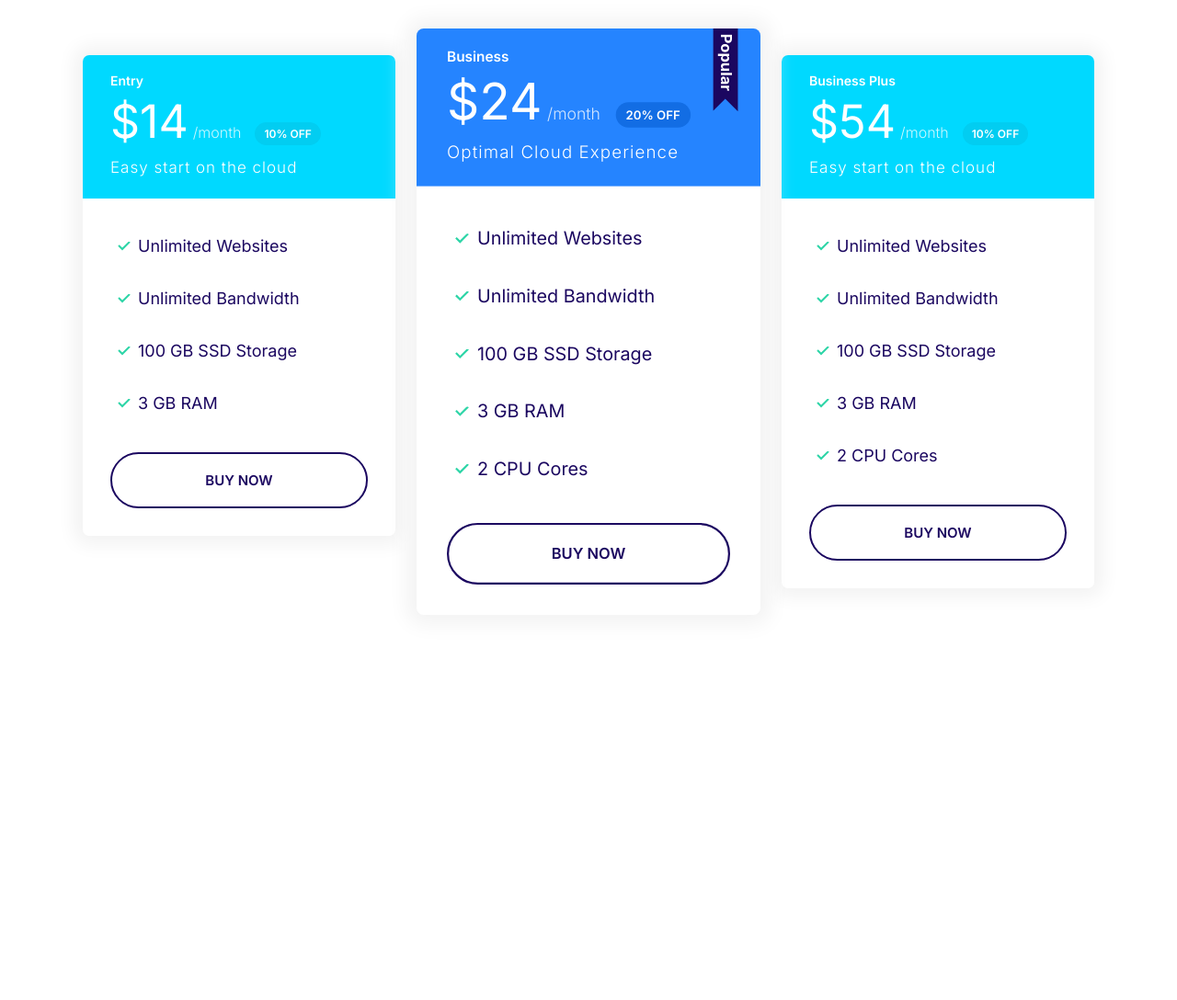
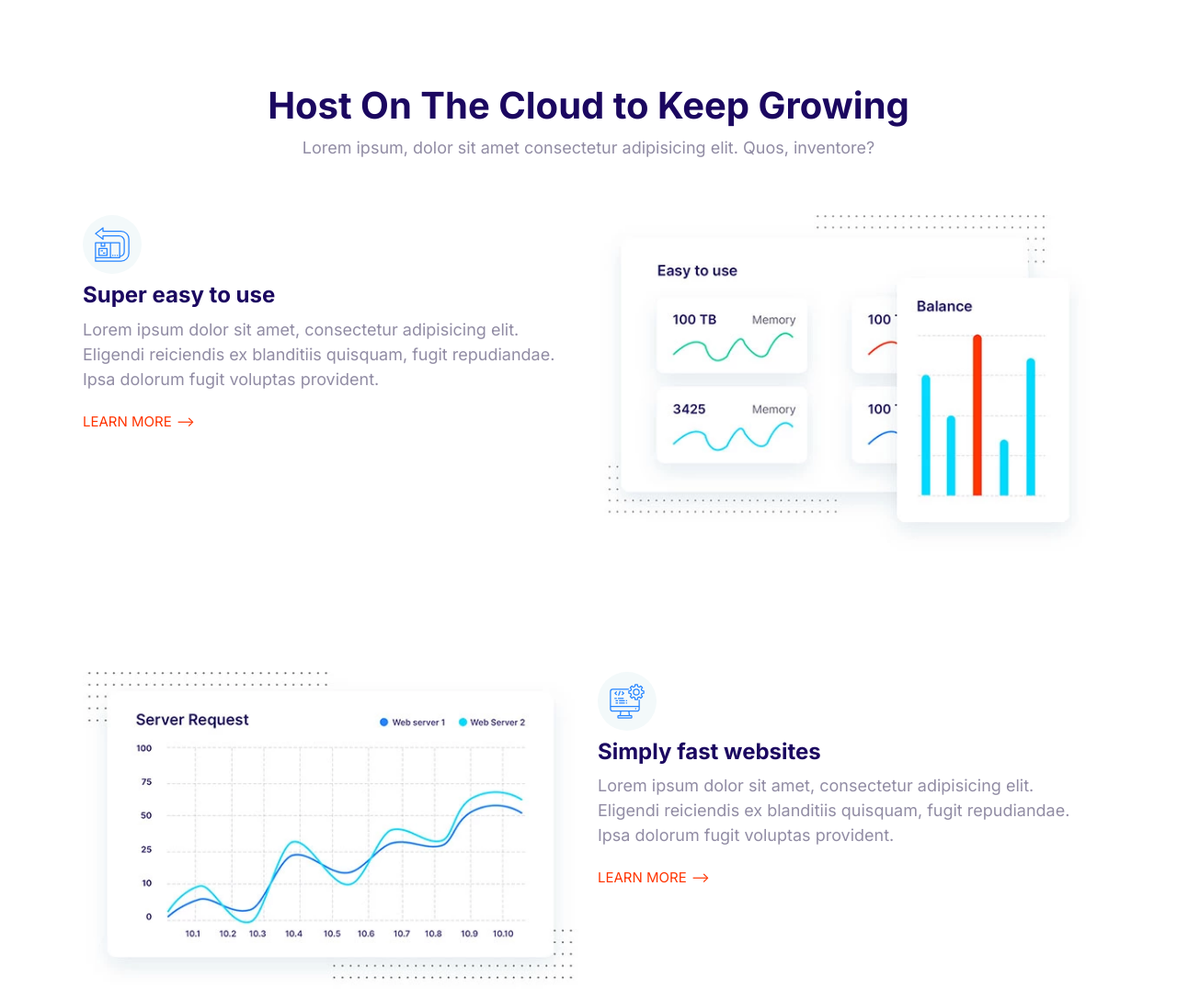
Before and after one commit to dule979/Demo-single-page-application, a plain HTML site: page index.html in a window 1280 px wide. Shown: the top 1088 px of the page at 92% size. Before the commit the page ends 800 px from the top, so only its background shows below. Drawn offline with Linux system fonts and the light colour scheme.

Commit message:
Creating the feature component.

```diff
--- a/css/style.css
+++ b/css/style.css
@@ -780,3 +780,28 @@ a {
   max-width: 500px;
   margin: 0 auto;
 }
+
+/* Features */
+
+.feature {
+  gap: 4rem 2rem;
+  margin: 12rem 0;
+}
+
+.feature:first-of-type {
+  margin-top: 6rem;
+}
+
+.feature__heading {
+  margin: 1rem 0;
+}
+
+.feature__image {
+  width: 100%;
+}
+
+@media screen and (min-width: 1024px) {
+  .feature:nth-of-type(even) .feature__content {
+    order: 2;
+  }
+}
--- a/index.html
+++ b/index.html
@@ -13,71 +13,122 @@
     <link rel="stylesheet" href="/css/style.css" />
   </head>
   <body>
-    <section class="block container  block-plans">
-      <div class="grid grid--cols-3">
-        <div class="plan">
-          <div class="card card--secondary">
-            <header class="card__header">
-              <h3 class="plan__name">Entry</h3>
-              <span class="plan__price">$14</span>
-              <span class="plan__billing-cycle">/month</span>
-              <span class="badge badge--secondary badge--small">10% OFF</span>
-              <span class="plan__description">Easy start on the cloud</span>
-            </header>
-            <div class="card__body">
-              <ul class="list list--tick">
-                <li class="list__item">Unlimited Websites</li>
-                <li class="list__item">Unlimited Bandwidth</li>
-                <li class="list__item">100 GB SSD Storage</li>
-                <li class="list__item">3 GB RAM</li>
-              </ul>
-              <button class="btn btn--block btn--outline">Buy Now</button>
-            </div>
-          </div>
+    <section class="block container">
+      <header class="block__header">
+        <h2>Host On The Cloud to Keep Growing</h2>
+        <p>
+          Lorem ipsum, dolor sit amet consectetur adipisicing elit. Quos,
+          inventore?
+        </p>
+      </header>
+      <article class="grid grid--cols-2 feature">
+        <div class="feature__content">
+          <span class="icon-container">
+            <svg class="icon icon--primary">
+              <use xlink:href="images/sprite.svg#easy"></use>
+            </svg>
+          </span>
+          <h3 class="feature__heading">Super easy to use</h3>
+          <p>
+            Lorem ipsum dolor sit amet, consectetur adipisicing elit. Eligendi
+            reiciendis ex blanditiis quisquam, fugit repudiandae. Ipsa dolorum
+            fugit voluptas provident.
+          </p>
+          <a href="#" class="link-arrow">Learn More</a>
         </div>
-        <div class="plan plan--popular">
-          <div class="card card--primary">
-            <header class="card__header">
-              <h3 class="plan__name">Business</h3>
-              <span class="plan__price">$24</span>
-              <span class="plan__billing-cycle">/month</span>
-              <span class="badge badge--primary badge--small">20% OFF</span>
-              <span class="plan__description">Optimal Cloud Experience</span>
-            </header>
-            <div class="card__body">
-              <ul class="list list--tick">
-                <li class="list__item">Unlimited Websites</li>
-                <li class="list__item">Unlimited Bandwidth</li>
-                <li class="list__item">100 GB SSD Storage</li>
-                <li class="list__item">3 GB RAM</li>
-                <li class="list__item">2 CPU Cores</li>
-              </ul>
-              <button class="btn btn--block btn--outline">Buy Now</button>
-            </div>
-          </div>
+        <picture>
+          <source
+            type="image/webp"
+            srcset="images/easy@2x.webp 2x, images/easy.webp 1x"
+          />
+          <source
+            type="image/jpg"
+            srcset="images/easy@2x.jpg 2x, images/easy.jpg 1x"
+          />
+          <img src="/images/easy@2x.jpg" alt="" class="feature__image" />
+        </picture>
+      </article>
+      <article class="grid grid--cols-2 feature">
+        <div class="feature__content">
+          <span class="icon-container">
+            <svg class="icon icon--primary">
+              <use xlink:href="images/sprite.svg#computer"></use>
+            </svg>
+          </span>
+          <h3 class="feature__heading">Simply fast websites</h3>
+          <p>
+            Lorem ipsum dolor sit amet, consectetur adipisicing elit. Eligendi
+            reiciendis ex blanditiis quisquam, fugit repudiandae. Ipsa dolorum
+            fugit voluptas provident.
+          </p>
+          <a href="#" class="link-arrow">Learn More</a>
         </div>
-        <div class="plan">
-          <div class="card card--secondary">
-            <header class="card__header">
-              <h3 class="plan__name">Business Plus</h3>
-              <span class="plan__price">$54</span>
-              <span class="plan__billing-cycle">/month</span>
-              <span class="badge badge--secondary badge--small">10% OFF</span>
-              <span class="plan__description">Easy start on the cloud</span>
-            </header>
-            <div class="card__body">
-              <ul class="list list--tick">
-                <li class="list__item">Unlimited Websites</li>
-                <li class="list__item">Unlimited Bandwidth</li>
-                <li class="list__item">100 GB SSD Storage</li>
-                <li class="list__item">3 GB RAM</li>
-                <li class="list__item">2 CPU Cores</li>
-              </ul>
-              <button class="btn btn--block btn--outline">Buy Now</button>
-            </div>
-          </div>
+        <picture>
+          <source
+            type="image/webp"
+            srcset="images/fast@2x.webp 2x, images/fast.webp 1x"
+          />
+          <source
+            type="image/jpg"
+            srcset="images/fast@2x.jpg 2x, images/fast.jpg 1x"
+          />
+          <img src="/images/fast@2x.jpg" alt="" class="feature__image" />
+        </picture>
+      </article>
+      <article class="grid grid--cols-2 feature">
+        <div class="feature__content">
+          <span class="icon-container">
+            <svg class="icon icon--primary">
+              <use xlink:href="images/sprite.svg#settings"></use>
+            </svg>
+          </span>
+          <h3 class="feature__heading">WordPress made easy</h3>
+          <p>
+            Lorem ipsum dolor sit amet, consectetur adipisicing elit. Eligendi
+            reiciendis ex blanditiis quisquam, fugit repudiandae. Ipsa dolorum
+            fugit voluptas provident.
+          </p>
+          <a href="#" class="link-arrow">Learn More</a>
         </div>
-      </div>
+        <picture>
+          <source
+            type="image/webp"
+            srcset="images/wordpress@2x.webp 2x, images/wordpress.webp 1x"
+          />
+          <source
+            type="image/jpg"
+            srcset="images/wordpress@2x.jpg 2x, images/wordpress.jpg 1x"
+          />
+          <img src="/images/wordpress@2x.jpg" alt="" class="feature__image" />
+        </picture>
+      </article>
+      <article class="grid grid--cols-2 feature">
+        <div class="feature__content">
+          <span class="icon-container">
+            <svg class="icon icon--primary">
+              <use xlink:href="images/sprite.svg#clock"></use>
+            </svg>
+          </span>
+          <h3 class="feature__heading">24/7 Expert Support</h3>
+          <p>
+            Lorem ipsum dolor sit amet, consectetur adipisicing elit. Eligendi
+            reiciendis ex blanditiis quisquam, fugit repudiandae. Ipsa dolorum
+            fugit voluptas provident.
+          </p>
+          <a href="#" class="link-arrow">Learn More</a>
+        </div>
+        <picture>
+          <source
+            type="image/webp"
+            srcset="images/support@2x.webp 2x, images/support.webp 1x"
+          />
+          <source
+            type="image/jpg"
+            srcset="images/support@2x.jpg 2x, images/support.jpg 1x"
+          />
+          <img src="/images/support@2x.jpg" alt="" class="feature__image" />
+        </picture>
+      </article>
     </section>
     <script src="js/main.js"></script>
   </body>
```
Also changed, not shown: components/feature.html (added, +116 -0 lines), images/easy.jpg (added), images/easy.webp (added), images/easy@2x.jpg (added), images/easy@2x.webp (added), images/fast.jpg (added), images/fast.webp (added), images/fast@2x.jpg (added), images/fast@2x.webp (added), images/support.jpg (added), images/support.webp (added), images/support@2x.jpg (added), images/support@2x.webp (added), images/wordpress.jpg (added), 3 more files. Lines whose indentation alone changed are shown as unchanged.
